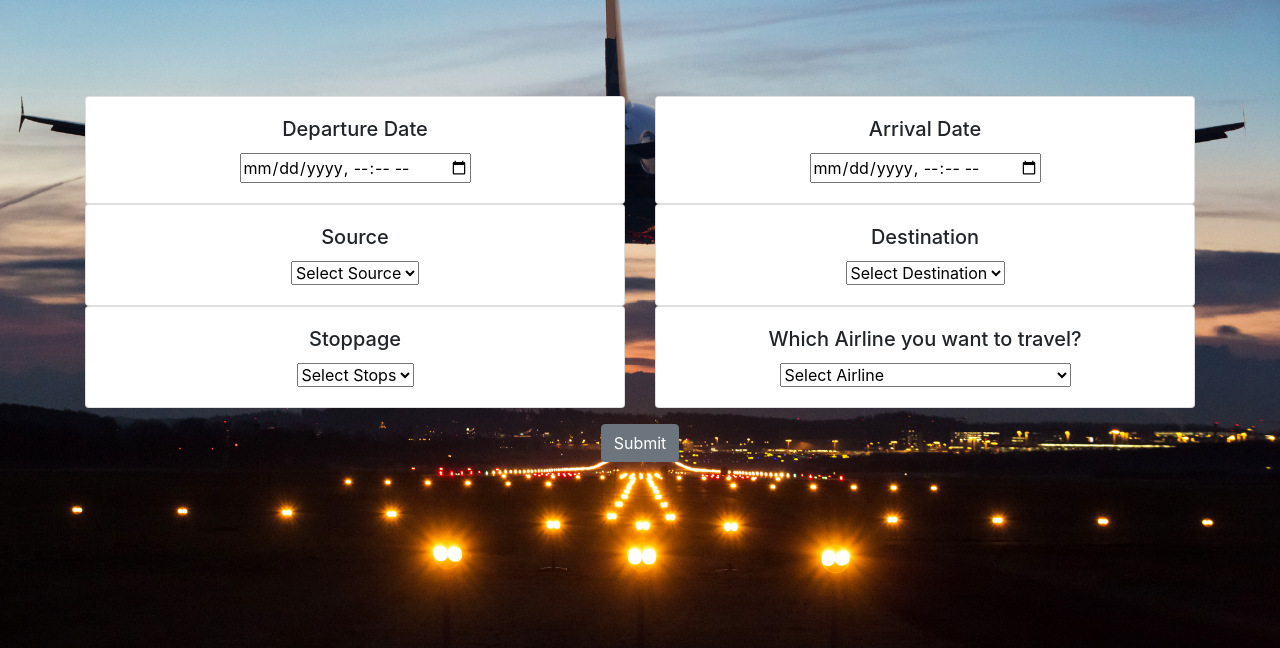
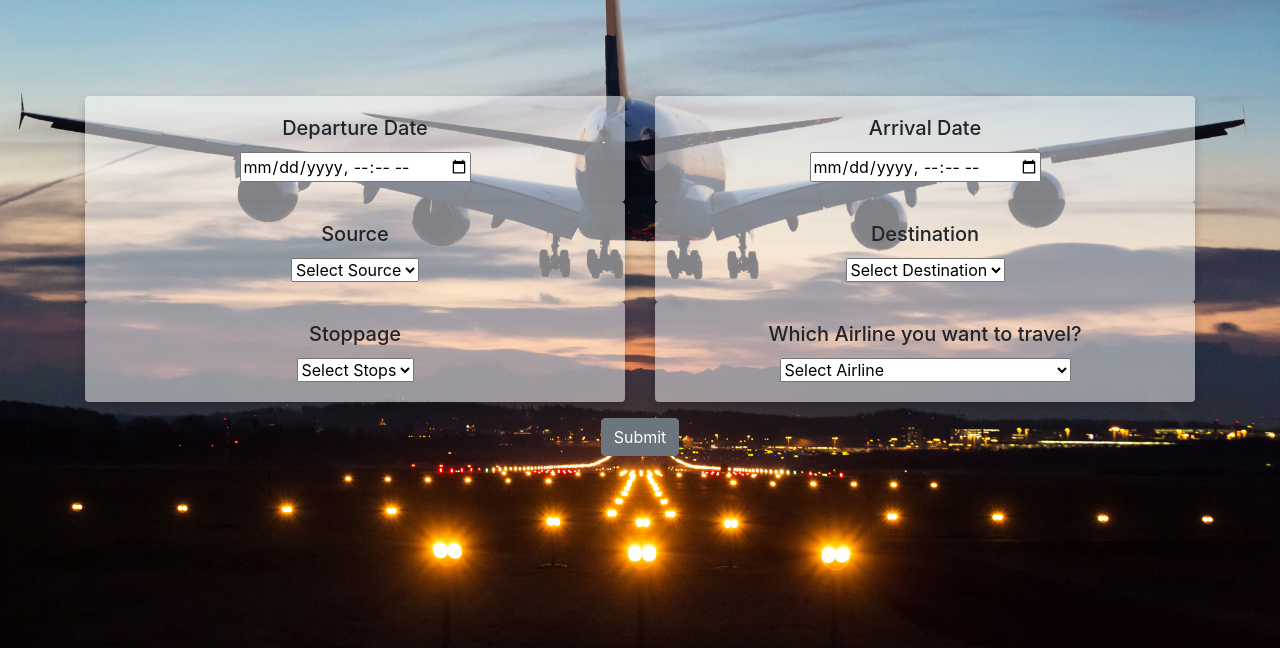
Before and after one commit to 21wh1a0540/renderdairfare, a Flask app: page / in a window 1280 px wide. Shown: the part 56-704 px from the top of the page. Run offline with Flask 3, Linux system fonts and the light colour scheme; parts of the project's set-up code (start-up, migrations or seed data) failed here and were passed over; some libraries are stand-ins or nearby versions.

Commit message:
styles.css

```diff
--- a/static/css/styles.css
+++ b/static/css/styles.css
@@ -20,3 +20,9 @@ a {
 a:hover {
     color: #f0f0f0;
   }
+
+.card {
+    background-color: rgba(255, 255, 255, 0.5); /* White background with 80% opacity */
+    border: none; /* Optional: Removes the card border for a cleaner look */
+    box-shadow: 0 4px 8px rgba(0, 0, 0, 0.2); /* Optional: Adds a subtle shadow */
+}
```
